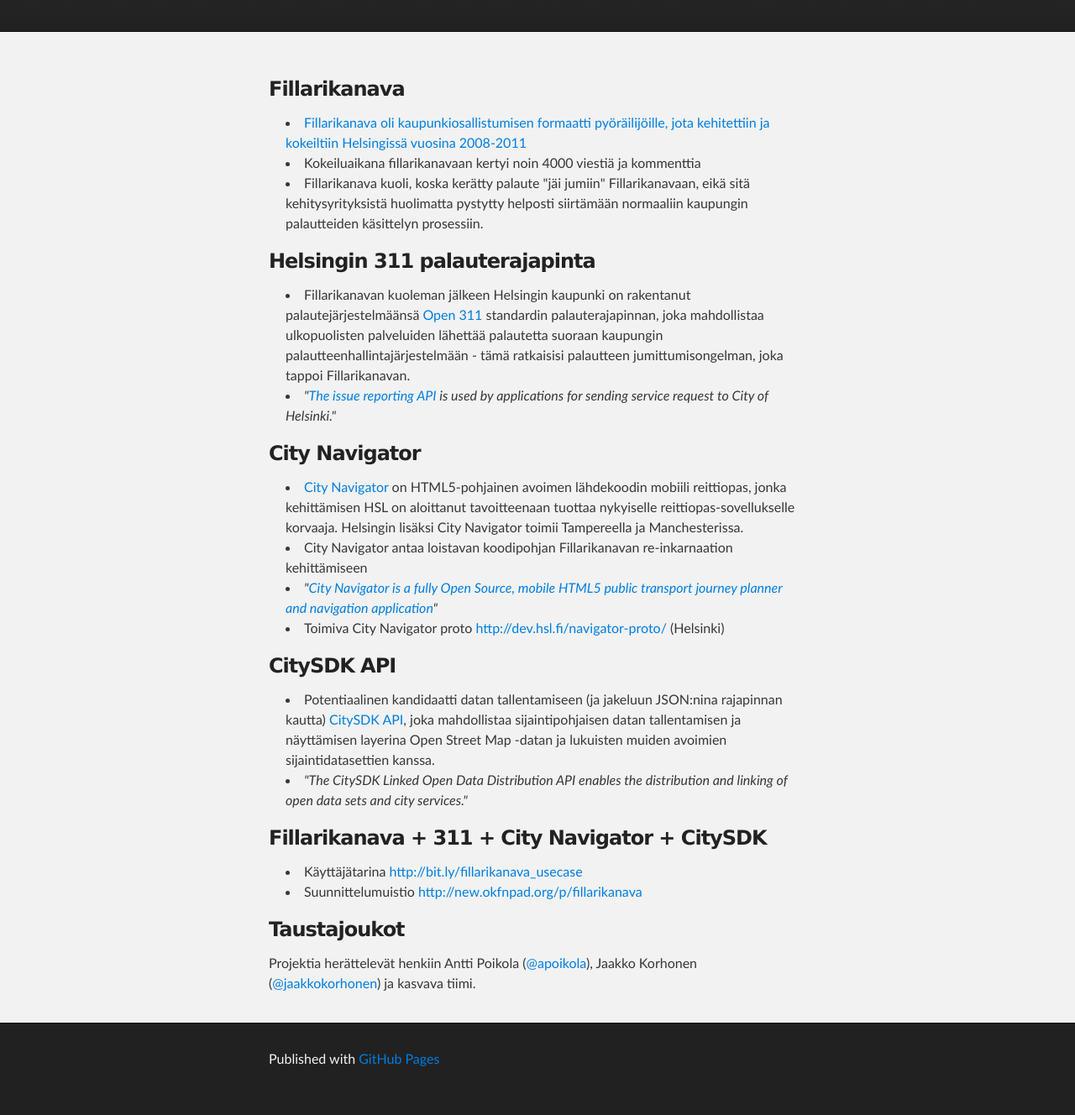
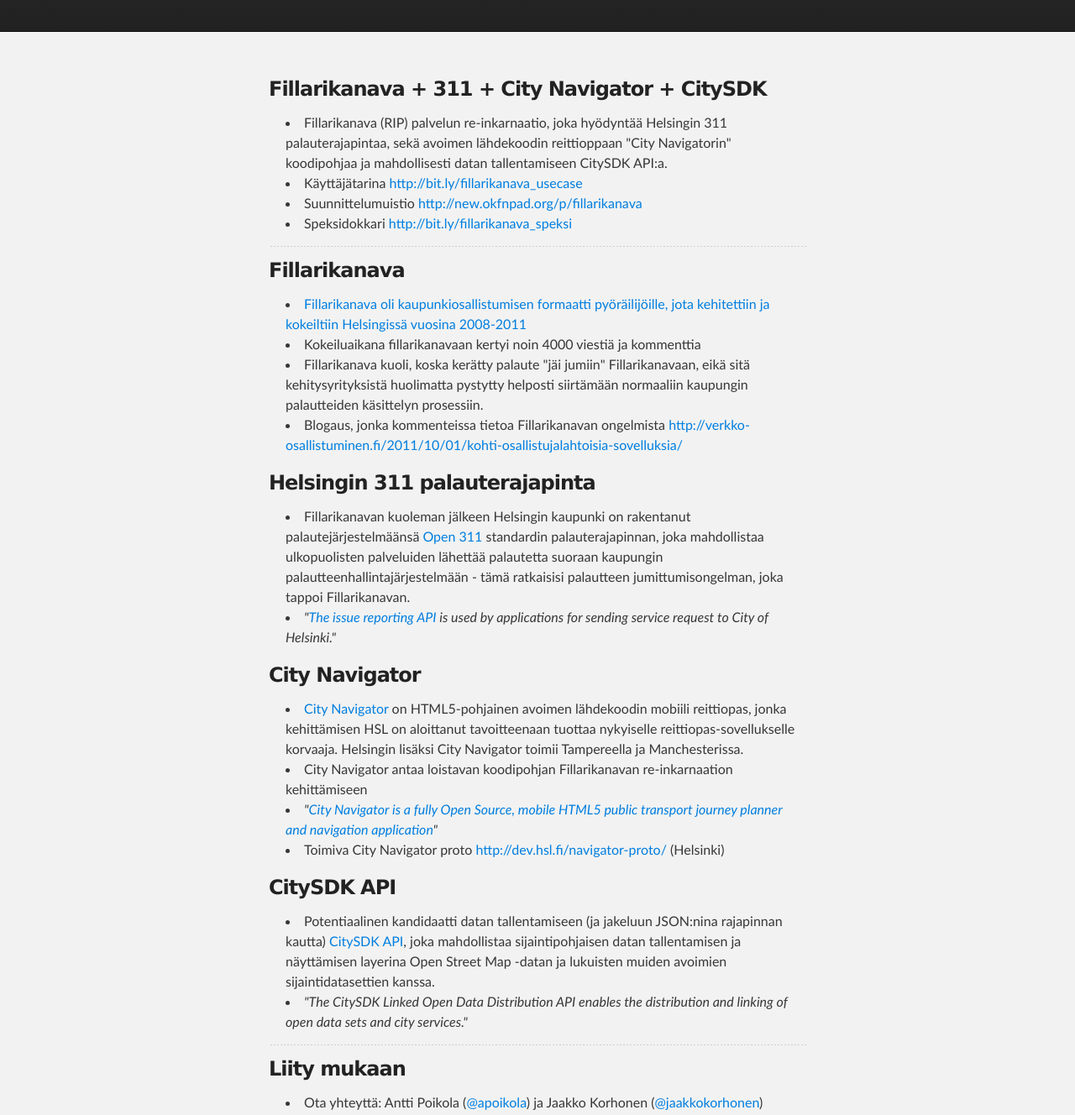
Before and after one commit to fillarikanava/fillarikanava.github.io, a plain HTML site: page index.html in a window 1280 px wide. Shown: the part 244-1572 px from the top of the page at 84% size. Drawn offline with Linux system fonts and the light colour scheme.

Commit message:
Replace master branch with page content via GitHub

```diff
--- a/index.html
+++ b/index.html
@@ -28,12 +28,25 @@
     <div id="main_content_wrap" class="outer">
       <section id="main_content" class="inner">
         <h3>
+<a name="fillarikanava--311--city-navigator--citysdk" class="anchor" href="#fillarikanava--311--city-navigator--citysdk"><span class="octicon octicon-link"></span></a>Fillarikanava + 311 + City Navigator + CitySDK</h3>
+
+<ul>
+<li>Fillarikanava (RIP) palvelun re-inkarnaatio, joka hyödyntää Helsingin 311 palauterajapintaa, sekä  avoimen lähdekoodin reittioppaan "City Navigatorin" koodipohjaa ja mahdollisesti datan tallentamiseen CitySDK API:a.</li>
+<li>Käyttäjätarina <a href="http://bit.ly/fillarikanava_usecase">http://bit.ly/fillarikanava_usecase</a>
+</li>
+<li>Suunnittelumuistio <a href="http://new.okfnpad.org/p/fillarikanava">http://new.okfnpad.org/p/fillarikanava</a>
+</li>
+<li>Speksidokkari <a href="http://bit.ly/fillarikanava_speksi">http://bit.ly/fillarikanava_speksi</a>
+</li>
+</ul><hr><h3>
 <a name="fillarikanava" class="anchor" href="#fillarikanava"><span class="octicon octicon-link"></span></a>Fillarikanava</h3>
 
 <ul>
 <li><a href="http://www.liikenteensuunta.fi/fi/artikkelit/thesis/fillarikanava-tyokalu-asukkaiden/">Fillarikanava oli kaupunkiosallistumisen formaatti pyöräilijöille, jota kehitettiin ja kokeiltiin Helsingissä vuosina 2008-2011</a></li>
 <li>Kokeiluaikana fillarikanavaan kertyi noin 4000 viestiä ja kommenttia</li>
 <li>Fillarikanava kuoli, koska kerätty palaute "jäi jumiin" Fillarikanavaan, eikä sitä kehitysyrityksistä huolimatta pystytty helposti siirtämään normaaliin kaupungin palautteiden käsittelyn prosessiin.</li>
+<li>Blogaus, jonka kommenteissa tietoa Fillarikanavan ongelmista <a href="http://verkko-osallistuminen.fi/2011/10/01/kohti-osallistujalahtoisia-sovelluksia/">http://verkko-osallistuminen.fi/2011/10/01/kohti-osallistujalahtoisia-sovelluksia/</a>
+</li>
 </ul><h3>
 <a name="helsingin-311-palauterajapinta" class="anchor" href="#helsingin-311-palauterajapinta"><span class="octicon octicon-link"></span></a>Helsingin 311 palauterajapinta</h3>
 
@@ -55,18 +68,12 @@
 <ul>
 <li>Potentiaalinen kandidaatti datan tallentamiseen (ja jakeluun JSON:nina rajapinnan kautta) <a href="http://citysdk.waag.org/">CitySDK API</a>, joka mahdollistaa sijaintipohjaisen datan tallentamisen ja näyttämisen layerina Open Street Map -datan ja lukuisten muiden avoimien sijaintidatasettien kanssa.</li>
 <li><em>"The CitySDK Linked Open Data Distribution API enables the distribution and linking of open data sets and city services."</em></li>
-</ul><h3>
-<a name="fillarikanava--311--city-navigator--citysdk" class="anchor" href="#fillarikanava--311--city-navigator--citysdk"><span class="octicon octicon-link"></span></a>Fillarikanava + 311 + City Navigator + CitySDK</h3>
+</ul><hr><h3>
+<a name="liity-mukaan" class="anchor" href="#liity-mukaan"><span class="octicon octicon-link"></span></a>Liity mukaan</h3>
 
 <ul>
-<li>Käyttäjätarina <a href="http://bit.ly/fillarikanava_usecase">http://bit.ly/fillarikanava_usecase</a>
-</li>
-<li>Suunnittelumuistio <a href="http://new.okfnpad.org/p/fillarikanava">http://new.okfnpad.org/p/fillarikanava</a>
-</li>
-</ul><h3>
-<a name="taustajoukot" class="anchor" href="#taustajoukot"><span class="octicon octicon-link"></span></a>Taustajoukot</h3>
-
-<p>Projektia herättelevät henkiin Antti Poikola (<a href="https://github.com/apoikola" class="user-mention">@apoikola</a>), Jaakko Korhonen (<a href="https://github.com/jaakkokorhonen" class="user-mention">@jaakkokorhonen</a>) ja kasvava tiimi.</p>
+<li>Ota yhteyttä: Antti Poikola (<a href="https://github.com/apoikola" class="user-mention">@apoikola</a>) ja Jaakko Korhonen (<a href="https://github.com/jaakkokorhonen" class="user-mention">@jaakkokorhonen</a>)</li>
+</ul>
       </section>
     </div>
 
```
Also changed, not shown: params.json (+1 -1 lines).
